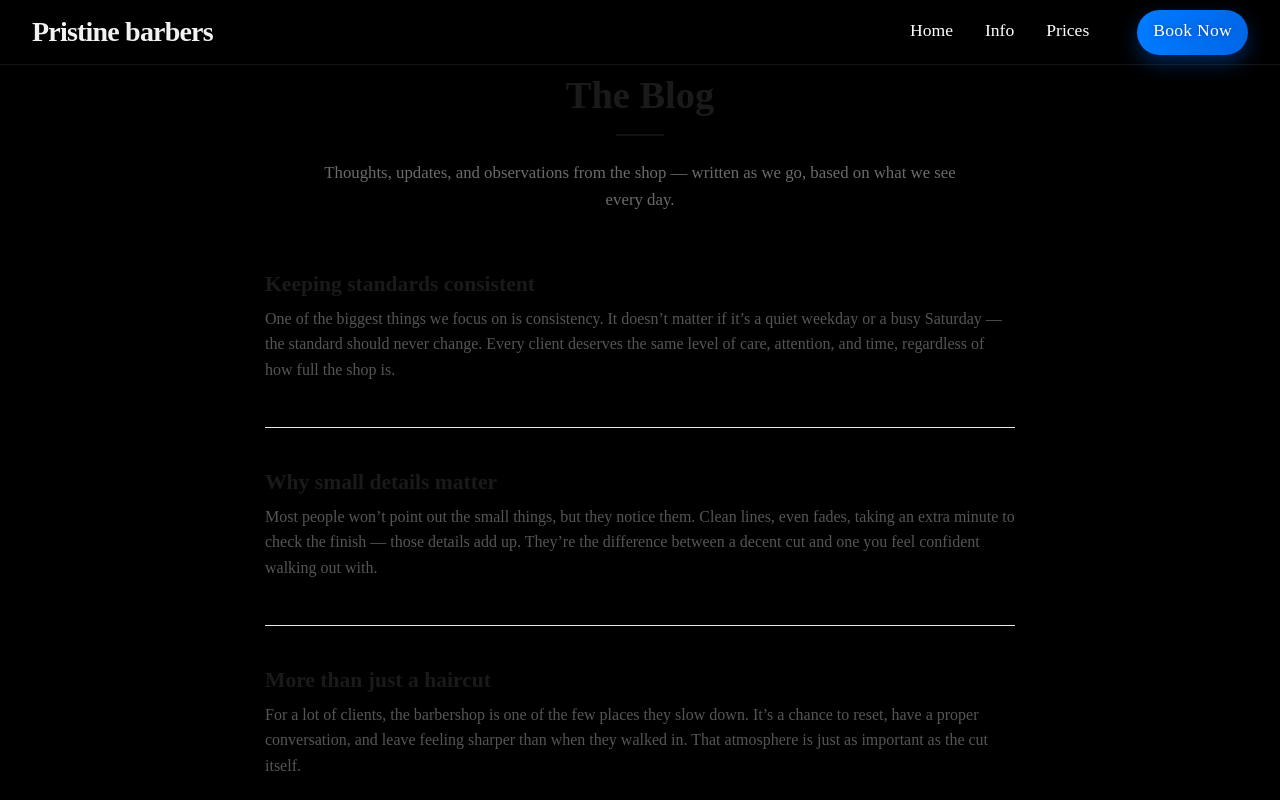
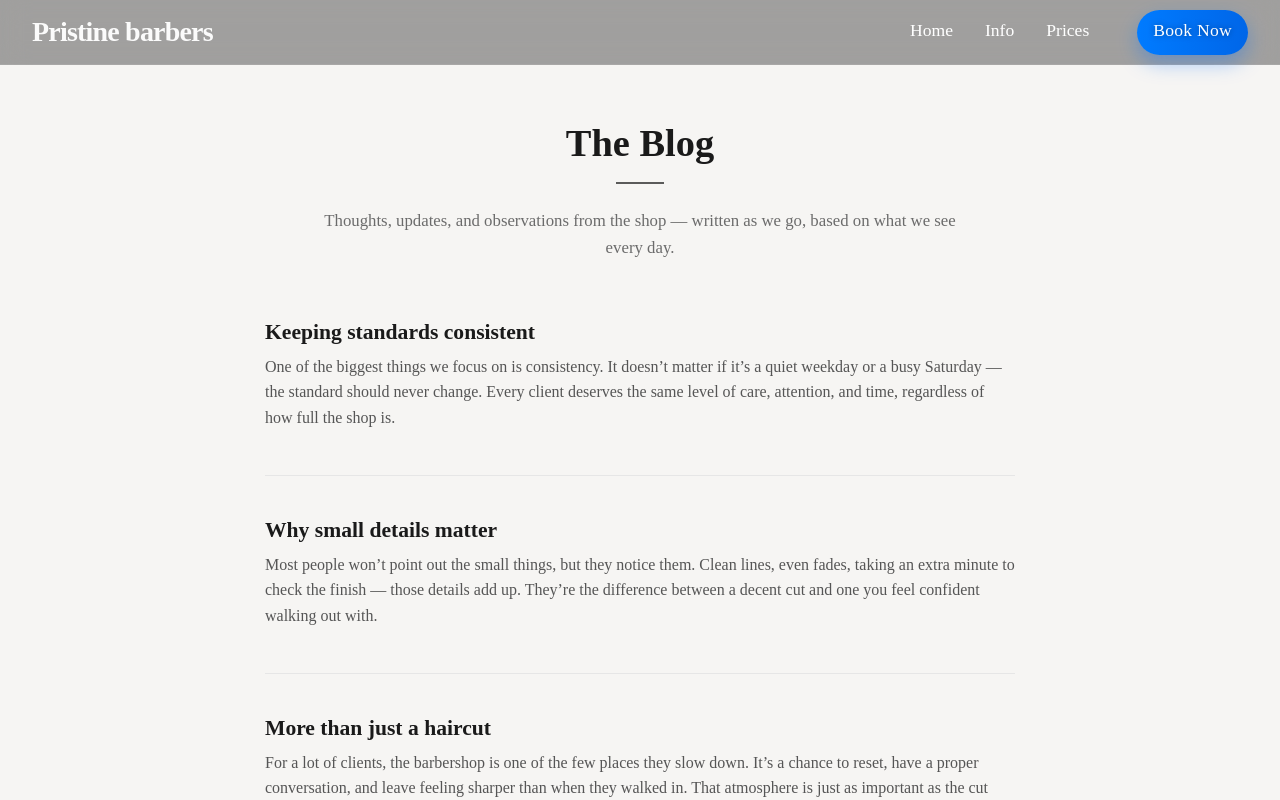
Before and after one commit to jolo2745/pristinebarbers, a Next.js app: page /info/blog in a window 1280 px wide. Shown: the top 800 px of the page. Built offline with nearby package versions, Linux system fonts and the light colour scheme.

Commit message:
look bug fixes

```diff
--- a/app/info/blog/blog.module.css
+++ b/app/info/blog/blog.module.css
@@ -1,15 +1,17 @@
 /* Page wrapper */
 .blogPage {
-    max-width: 900px;
+    max-width: 100vw;
     margin: 0 auto;
     padding: 4.5rem 1.5rem 5rem;
     color: #1a1a1a;
+    background: #f6f5f3;
 }
 
 /* Hero section */
 .hero {
     text-align: center;
     margin-bottom: 3.5rem;
+    margin-top: 3rem;
 }
 
 .hero h1 {
--- a/app/info/story/story.module.css
+++ b/app/info/story/story.module.css
@@ -1,12 +1,14 @@
 .storyPage {
-    max-width: 900px;
+    max-width: 100vw;
     margin: 0 auto;
     padding: 4.5rem 1.5rem 5rem;
+    background: #f6f5f3;
 }
 
 .hero {
     text-align: center;
     margin-bottom: 3.5rem;
+    margin-top: 3rem;
 }
 
 .hero h1 {
--- a/app/info/tips/tips.module.css
+++ b/app/info/tips/tips.module.css
@@ -1,15 +1,17 @@
 /* Page wrapper */
 .tipsPage {
-    max-width: 900px;
+    max-width: 100vw;
     margin: 0 auto;
     padding: 4.5rem 1.5rem 5rem;
     color: #1a1a1a;
+    background: #f6f5f3;
 }
 
 /* Hero */
 .hero {
     text-align: center;
     margin-bottom: 3.5rem;
+    margin-top: 3rem;
 }
 
 .hero h1 {
```
